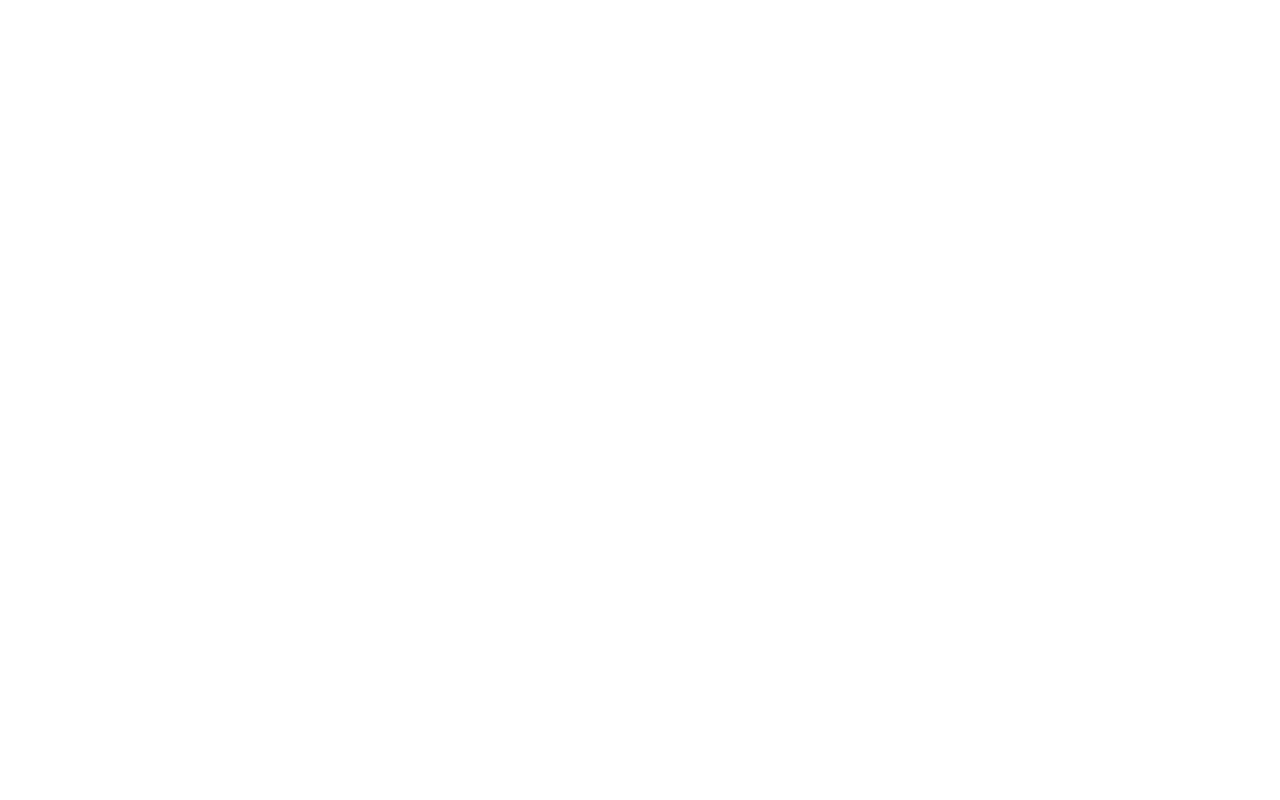
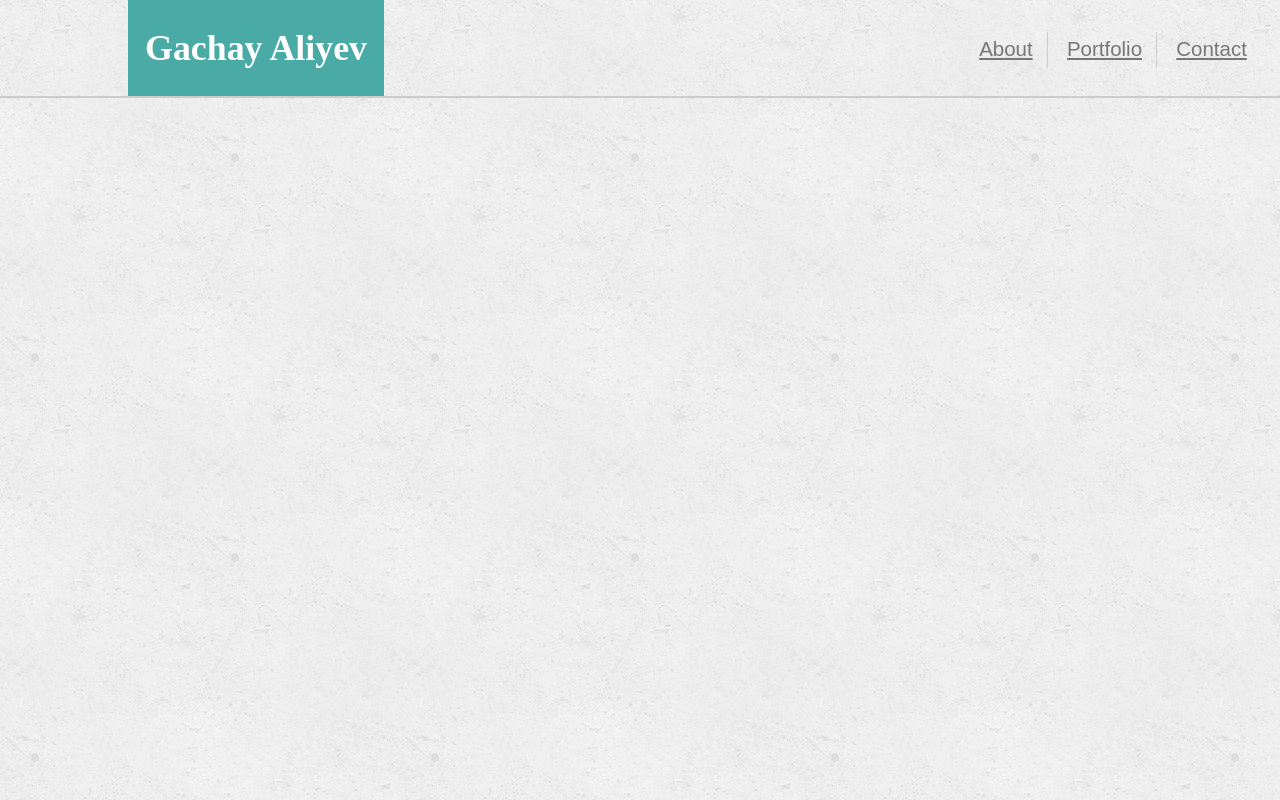
Before and after one commit to codewithgachay/basic-portfolio-gachayaliyev, a plain HTML site: page contact.html in a window 1280 px wide. Drawn offline with Linux system fonts and the light colour scheme.

Commit message:
Commit for reset-main.css file

```diff
--- /dev/null
+++ b/assets/css/contact.css
@@ -0,0 +1,82 @@
+/* CODES FOR HTML BODY  */
+
+body {
+    background-image: url(../images/concrete_seamless.png);
+
+}
+
+
+
+
+
+/* CODES FOR HEADER SECTION */
+
+header {
+    display: inline-block;
+    width: 100%;
+    height: 7.5vw;
+    border-bottom: #cccccc 2px solid;
+}
+
+
+.logo {
+    text-decoration: none;
+    font-size: 2.8vw;
+    font-family: 'Times New Roman', Times, serif;
+    box-sizing: border-box;
+    width: 20vw;
+    height: 7.5vw;
+    text-align: center;
+    color: white;
+    background-color: #4aaaa5;
+    margin-left: 10vw;
+    padding-top: 2.5vw;
+    margin-bottom: 0px;
+    padding-bottom: 0px;
+    font-weight: bold;
+
+}
+
+.logo,
+.nav-links {
+    float: left;
+}
+
+.nav-links li:nth-child(2),
+.nav-links li:nth-child(3) {
+    border-left: 1px solid #cbcbcb;
+}
+
+.nav-links li {
+
+    padding-left: 0.5vw;
+    text-align: center;
+    font-size: 1vw;
+    display: inline-block;
+
+}
+
+.nav-links {
+    margin-top: 2.5vw;
+    margin-left: 45vw;
+}
+
+
+.nav-links a:hover,
+.nav-links li:hover {
+    color: #4aaaa5;
+
+
+
+}
+
+
+
+
+.a-nav-link a {
+    font-size: 1.6vw;
+    text-align: center;
+    padding-left: 1vw;
+    margin-right: 0.8500000000000001vw;
+
+}
--- /dev/null
+++ b/assets/css/reset-main.css
@@ -0,0 +1,8 @@
+* {
+    margin: 0px;
+    padding: 0px;
+    font-family: 'Arial', 'Helvetica Neue', Helvetica, sans-serif;
+    color: #777777;
+    font-size: 0.8999999999999999vw;
+    line-height: 2.6vw;
+}
--- a/assets/css/reset.css
+++ /dev/null
@@ -1,165 +0,0 @@
-html,
-body,
-div,
-span,
-object,
-iframe,
-h1,
-h2,
-h3,
-h4,
-h5,
-h6,
-p,
-blockquote,
-pre,
-abbr,
-address,
-cite,
-code,
-del,
-dfn,
-em,
-img,
-ins,
-kbd,
-q,
-samp,
-small,
-strong,
-sub,
-sup,
-var,
-b,
-i,
-dl,
-dt,
-dd,
-ol,
-ul,
-li,
-fieldset,
-form,
-label,
-legend,
-table,
-caption,
-tbody,
-tfoot,
-thead,
-tr,
-th,
-td,
-article,
-aside,
-canvas,
-details,
-figcaption,
-figure,
-footer,
-header,
-hgroup,
-menu,
-nav,
-section,
-summary,
-time,
-mark,
-audio,
-video {
-    margin: 0;
-    padding: 0;
-    border: 0;
-    outline: 0;
-    font-size: 100%;
-    vertical-align: baseline;
-    background: transparent;
-}
-
-body {
-    line-height: 1;
-}
-
-article,
-aside,
-details,
-figcaption,
-figure,
-footer,
-header,
-hgroup,
-menu,
-nav,
-section {
-    display: block;
-}
-
-nav ul {
-    list-style: none;
-}
-
-blockquote,
-q {
-    quotes: none;
-}
-
-blockquote:before,
-blockquote:after,
-q:before,
-q:after {
-    content: '';
-    content: none;
-}
-
-a {
-    margin: 0;
-    padding: 0;
-    font-size: 100%;
-    vertical-align: baseline;
-    background: transparent;
-}
-
-/* change colours to suit your needs */
-ins {
-    background-color: #ff9;
-    color: #000;
-    text-decoration: none;
-}
-
-/* change colours to suit your needs */
-mark {
-    background-color: #ff9;
-    color: #000;
-    font-style: italic;
-    font-weight: bold;
-}
-
-del {
-    text-decoration: line-through;
-}
-
-abbr[title],
-dfn[title] {
-    border-bottom: 1px dotted;
-    cursor: help;
-}
-
-table {
-    border-collapse: collapse;
-    border-spacing: 0;
-}
-
-/* change border colour to suit your needs */
-hr {
-    display: block;
-    height: 1px;
-    border: 0;
-    border-top: 1px solid #cccccc;
-    margin: 1em 0;
-    padding: 0;
-}
-
-input,
-select {
-    vertical-align: middle;
-}
--- a/assets/css/style.css
+++ b/assets/css/style.css
@@ -1,16 +1,3 @@
-/* UNIVERSAL SELECTOR */
-* {
-    margin: 0px;
-    padding: 0px;
-    font-family: 'Arial', 'Helvetica Neue', Helvetica, sans-serif;
-    color: #777777;
-    font-size: 0.8999999999999999vw;
-    line-height: 2.6vw;
-
-}
-
-
-
 /* CODES FOR HTML BODY  */
 
 body {
--- a/contact.html
+++ b/contact.html
@@ -0,0 +1,34 @@
+<!DOCTYPE html>
+<html lang="en">
+
+<head>
+    <meta charset="UTF-8">
+    <meta http-equiv="X-UA-Compatible" content="IE=edge">
+    <meta name="viewport" content="width=device-width, initial-scale=1.0">
+    <title>Document</title>
+    <link rel="stylesheet" href="./assets/css/reset-main.css">
+    <link rel="icon" type="image/x-icon" href="./assets/images/favicon_io/favicon.ico">
+    <link rel="stylesheet" href="./assets/css/contact.css">
+
+</head>
+
+<body>
+
+
+    <!-- Header section  -->
+    <header>
+        <a class="logo" href="#">Gachay Aliyev</a>
+        <nav class="Header-nav-links">
+            <ul class="nav-links">
+                <li class="a-nav-link"><a href="./index.html" class="first-a">About</a></li>
+                <li class="a-nav-link"><a href="./portfolio.html" class="secont-a">Portfolio</a></li>
+                <li class="a-nav-link"><a href="./contact.html" class="third-a">Contact</a></li>
+            </ul>
+        </nav>
+
+    </header>
+
+
+</body>
+
+</html>
```
Also changed, not shown: index.html (+3 -2 lines), portfolio.html (+18 -0 lines), assets/css/portfolio.css (added).
